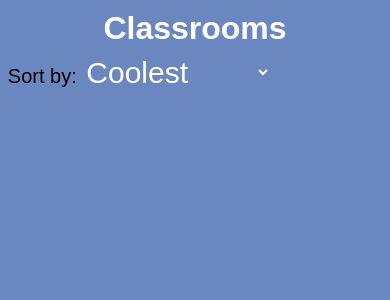
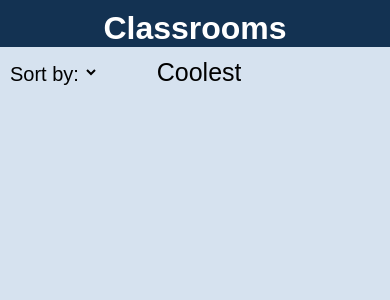
Before and after one commit to SytzeVDGaag/lora-dashboard, a PHP site: page / in a window 390 px wide. Shown: the top 300 px of the page. Run offline with PHP 8.4, Linux system fonts and the light colour scheme.

Commit message:
toevoegen favicon, mobile device width aangepast naar volledig en schaalbaarheid

```diff
--- a/INF2DLora.css
+++ b/INF2DLora.css
@@ -4,18 +4,19 @@
 }
 
 body {
-    background-color: #6b87bf;
+    background-color: #D6E2EF;
     font-family: Arial, Helvetica, sans-serif;
 }
 
 .header {
-    margin-top: 10px;
+    padding-top: 10px;
     color: white;
+    background-color: #133252;
     text-align: center;
 }
 
 p {
-    padding: 2%;
+    padding: 10px;
     font-size: 1.25em;
 }
 
@@ -24,16 +25,19 @@ a {
 }
 
 #sort {
-    color: white;
-    background-color: #6b87bf;
+    color: black;
+    background-color: #D6E2EF;
     border: none;
-    font-size: 1.5em;
+    font-size: 1.25em;
+}
+
+select::-ms-expand {
+    display: none;
 }
 
 #classroomcontainer {
     float: left;
     text-align: center;
-    width: 100vw;
 }
 
 .roomstats {
@@ -46,14 +50,13 @@ a {
     margin: 10px;
     box-shadow: 3px 3px;
 }
-/*@media only screen and (max-width: 1200px)
+
+@media only screen and (max-width: 540px)
 {
     .roomstats{
-        min-width: 250px;
-        width: calc(25% - 22px);
-        margin: 10px;
+        width: calc(100% - 22px);
     }
-}*/
+}
 
 .classroom {
     color: black;
--- a/INF2DLora.html
+++ b/INF2DLora.html
@@ -4,18 +4,18 @@
 <head>
     <meta charset="UTF-8">
     <meta name="viewport" content="width=device-width, initial-scale=1.0" Content-Type="multipart/form-data">
+    <link rel='icon' href='img/favicon.ico' type='image/x-icon'>
     <title>Lora Interface</title>
     <link rel="stylesheet" type="text/css" href="INF2DLora.css">
     <script src="script.js"></script>
 </head>
 
 <body onload="getData()">
-
     <h1 class= "header">Classrooms</h1>
 
     <form>
         <p>Sort by:
-            <select id="sort" name="sort" onchange="getData()">
+            <select id="sort" name="sort" dir="rtl" onchange="getData()">
                 <option value="coolest" selected="selected">Coolest</option>
                 <option value="warmest">Hottest</option>
                 <option value="moist">Most Humid</option>
```
Also changed, not shown: img/favicon.ico (added).
